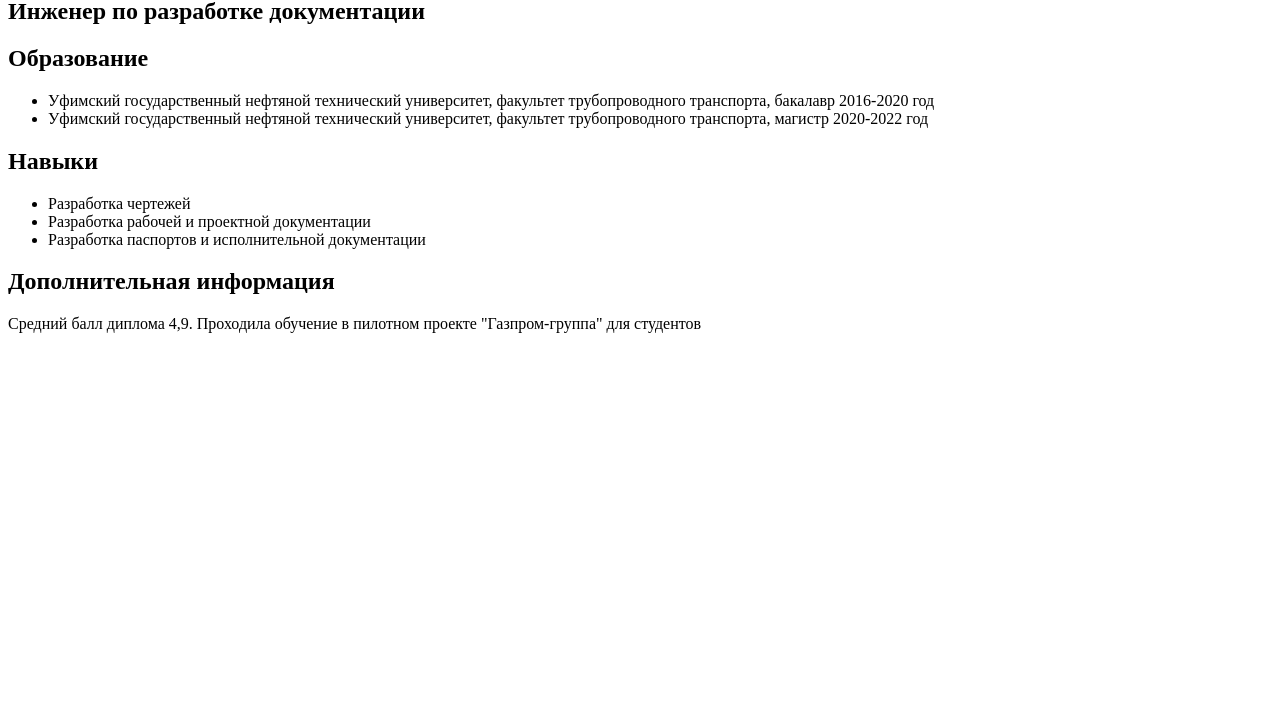
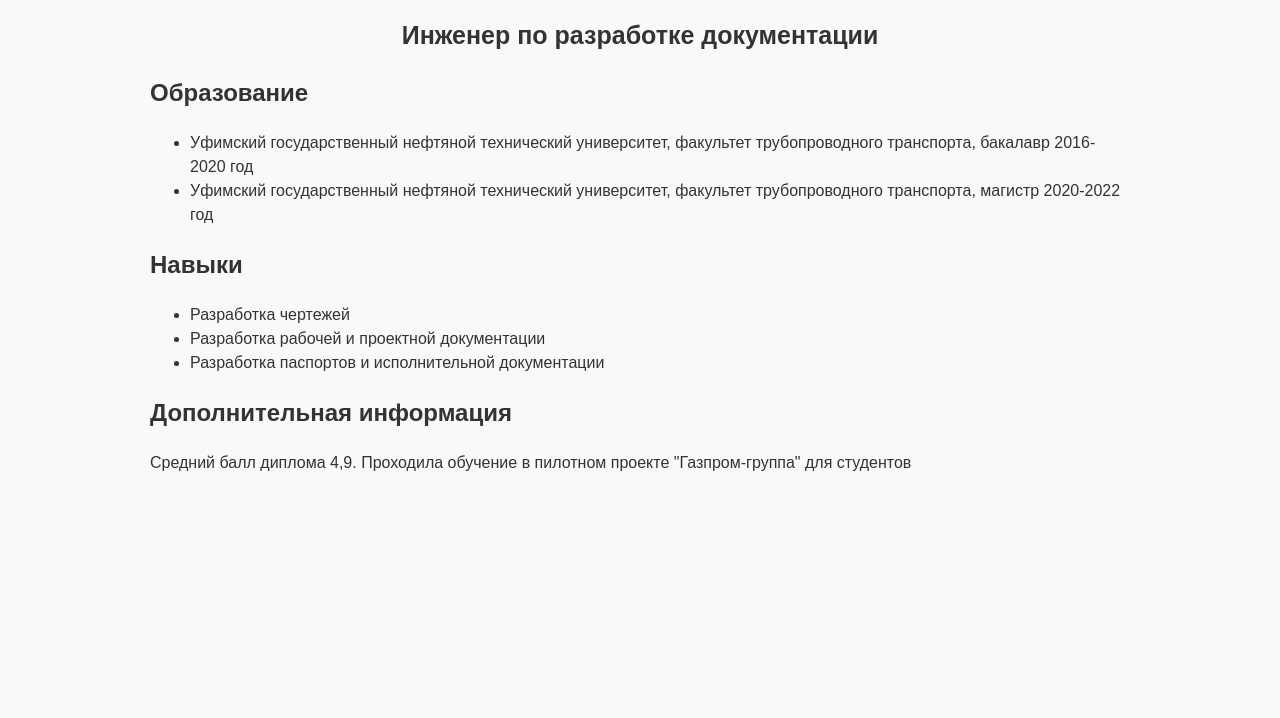
Before and after one commit to irina-sokolova98/irina-sokolova98.github.io, a plain HTML site: page index.html in a window 1280 px wide. Shown: the part 82-800 px from the top of the page. Drawn offline with Linux system fonts and the light colour scheme; files that its build step writes are made by us from their sources.

Commit message:
Update index.html

```diff
--- a/index.html
+++ b/index.html
@@ -3,6 +3,7 @@
 <head>
     <meta charset="UTF-8">
     <title>Основной файл index.html</title>
+    <link rel="stylesheet" href="../css/main.css">
 </head>
 <body>
     <main>
```
